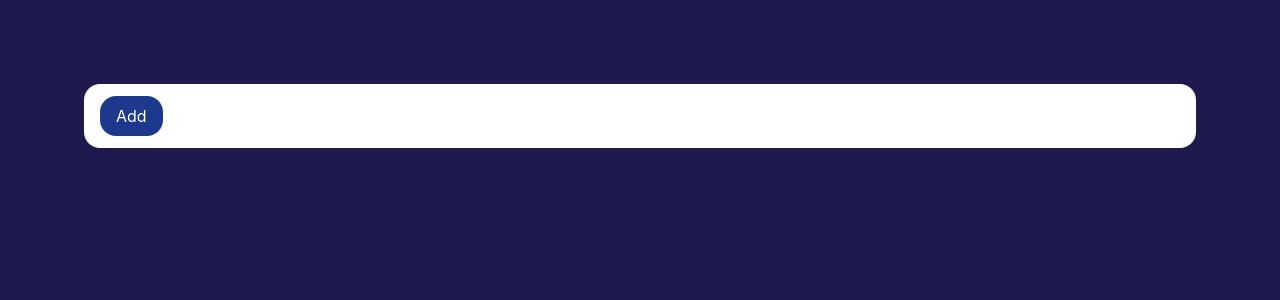
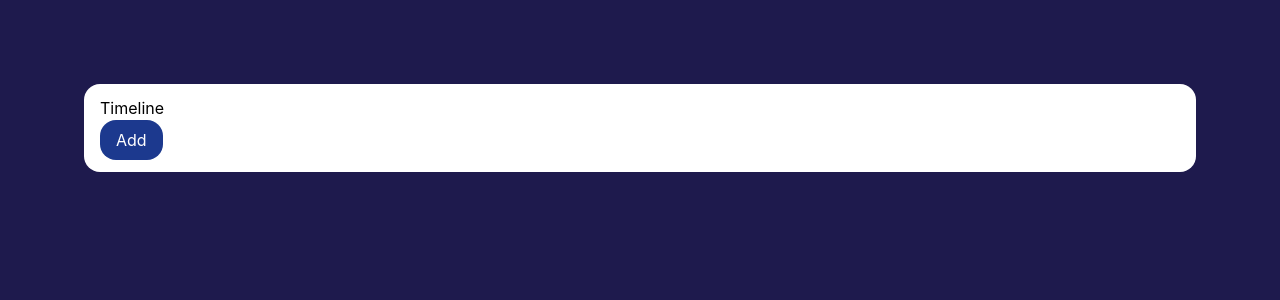
Before and after one commit to Saku2001/subscription-tracker, a React (Vite) app: page / in a window 1280 px wide. Shown: the top 300 px of the page. Built offline with nearby package versions, Linux system fonts and the light colour scheme.

Commit message:
Started working on Timeline component feature

```diff
--- a/package.json
+++ b/package.json
@@ -12,6 +12,7 @@
   "dependencies": {
     "@tailwindcss/vite": "^4.3.2",
     "axios": "^1.18.1",
+    "date-fns": "^4.4.0",
     "react": "^19.2.7",
     "react-dom": "^19.2.7",
     "react-router-dom": "^7.18.1",
--- /dev/null
+++ b/src/components/timeline/Timeline.jsx
@@ -0,0 +1,19 @@
+import { format, addDays } from "date-fns";
+
+export default function Timeline() {
+  const today = new Date();
+
+  const days = [];
+
+  for (let i = -15; i <= 15; i++) {
+    days.push(addDays(today, i));
+  }
+
+  console.log(days);
+
+  return (
+    <div>
+      <h1>Timeline</h1>
+    </div>
+  );
+}
--- a/src/pages/Dashboard.jsx
+++ b/src/pages/Dashboard.jsx
@@ -1,4 +1,6 @@
 import { useState } from "react";
+
+import Timeline from "../components/timeline/Timeline";
 
 export default function Dashboard() {
   //                                 ALL THE STATES
@@ -42,6 +44,7 @@ export default function Dashboard() {
 
   return (
     <div className="bg-white py-3 mx-20  mt-20 mb-20 rounded-2xl p-4">
+      <Timeline />
       <button
         onClick={() => setShowForm(!showForm)}
         className="bg-blue-900 px-4 py-2 rounded-2xl text-white"
```
Also changed, not shown: 1 other file (tests, documents, lock files or other folders).
